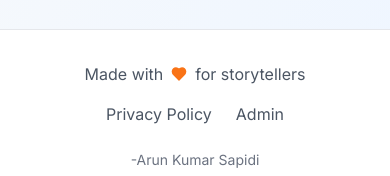
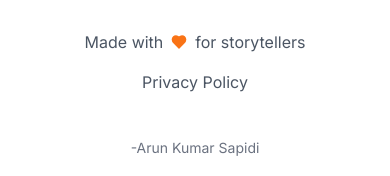
Before and after one commit to ArunKumar10905/MY-REPO-SilentStories, a React (Vite) app: page /visitor in a window 390 px wide. Shown: the part 1449-1625 px from the top of the page. Built offline with nearby package versions, Linux system fonts and the light colour scheme; no server answers; the HTML template or start-up script is replaced by a standard one.

Commit message:
Updated code

```diff
--- a/src/components/Footer.jsx
+++ b/src/components/Footer.jsx
@@ -20,12 +20,7 @@ function Footer() {
             >
               Privacy Policy
             </Link>
-            <Link
-              to="/admin/login"
-              className="text-gray-600 dark:text-gray-300 hover:text-blue-500 dark:hover:text-blue-400 transition-colors"
-            >
-              Admin
-            </Link>
+            {/* Removed direct admin link to prevent visitors from accessing admin page */}
           </div>
         </div>
 
--- a/src/index.css
+++ b/src/index.css
@@ -94,3 +94,36 @@
 .story-content img {
   @apply rounded-lg my-6;
 }
+
+/* --- Mobile responsiveness improvements --- */
+@media (max-width: 768px) {
+  /* Improve touch targets on mobile */
+  button, a {
+    min-height: 44px;
+    min-width: 44px;
+  }
+
+  /* Adjust header for mobile */
+  header .container {
+    padding-left: 1rem;
+    padding-right: 1rem;
+  }
+
+  /* Adjust main content padding for mobile */
+  main.container {
+    padding-left: 1rem;
+    padding-right: 1rem;
+    padding-top: 1rem;
+    padding-bottom: 1rem;
+  }
+
+  /* Adjust form inputs for better mobile experience */
+  .input-field {
+    font-size: 16px; /* Prevent zoom on iOS Safari */
+  }
+
+  /* Adjust story cards for mobile */
+  .story-card {
+    margin-bottom: 1rem;
+  }
+}
```
Also changed, not shown: 7 other files (tests, documents, lock files or other folders).
